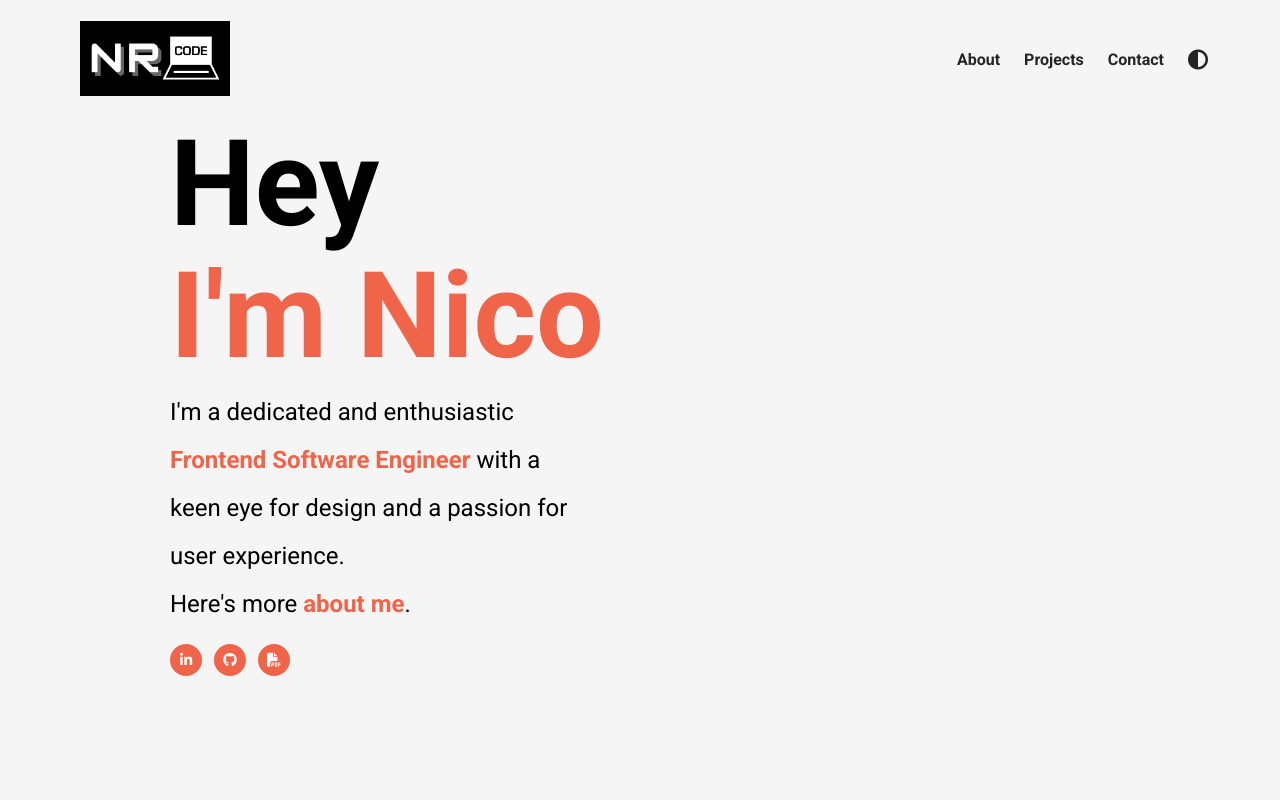
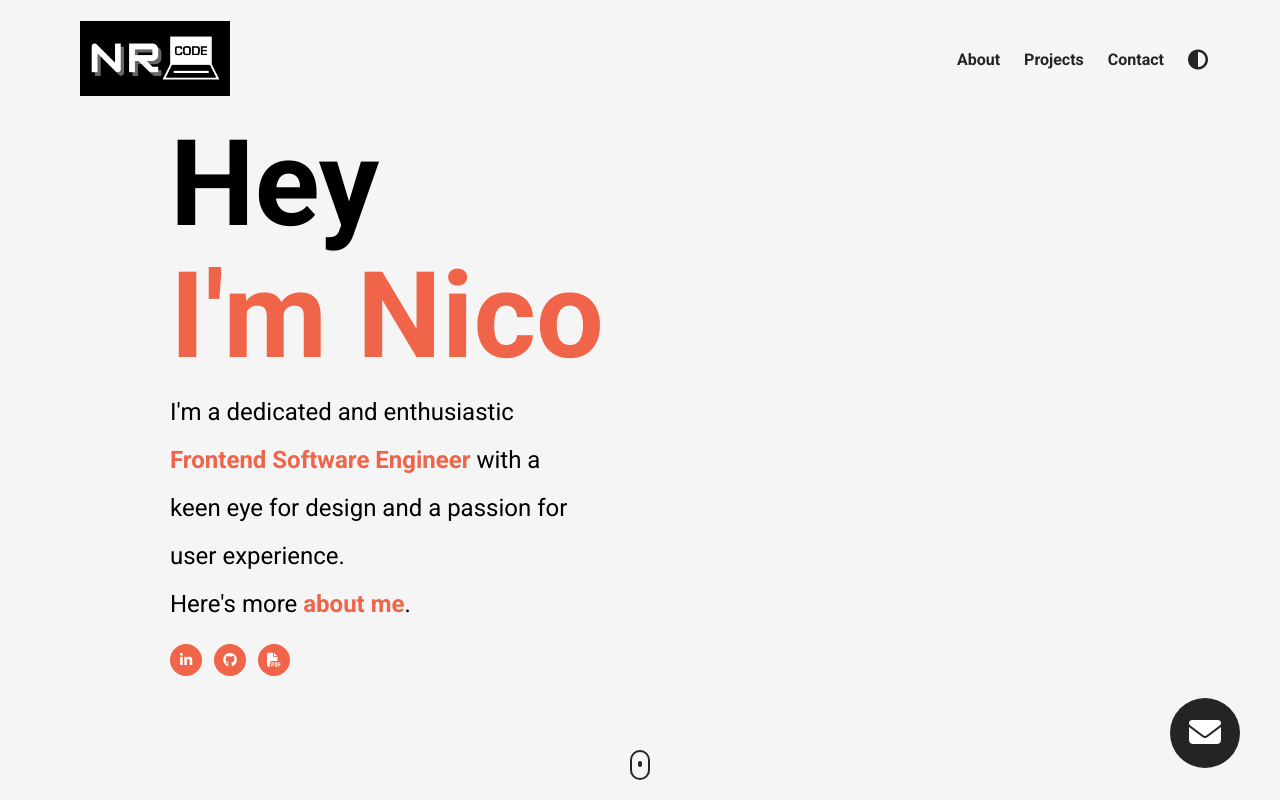
Before and after one commit to NchlR/Portfolio-Website-II, a plain HTML site: page index.html in a window 1280 px wide. Drawn offline with Linux system fonts and the light colour scheme.

Commit message:
landing page done

```diff
--- a/index.html
+++ b/index.html
@@ -39,7 +39,7 @@
               >Contact</a
             >
           </li>
-          <li class="nav__link">
+          <li class="nav__link click">
             <a
               href="#"
               class="nav__link--anchor link__hover-effect link__hover-effect--black"
@@ -69,13 +69,19 @@
             target="_blank" class="social__link click">
                 <i class="fab fa-github"></i>
             </a>
-            <a href=""
+            <a href="./assets/Justin Ramos - Tech.pdf"
             target="_blank" class="social__link click">
               <i class="fas fa-file-pdf"></i>
             </a>
           </div>
         </div>
       </header>
+      <button class="mail__btn click">
+        <i class="fas fa-envelope"></i>
+      </button>
+      <a href="" class="scroll">
+        <div class="scroll__icon click"></div>
+      </a>
     </section>
   </body>
 </html>
--- a/style.css
+++ b/style.css
@@ -19,6 +19,10 @@ p {
 
 a {
     text-decoration: none;
+}
+
+button {
+    cursor: pointer;
 }
 
 section {
@@ -89,6 +93,56 @@ section {
     border-radius: 50%;
 }
 
+.mail__btn {
+    width: 70px;
+    height: 70px;
+    font-size: 32px;
+    border-radius: 50%;
+    border: none;
+    background-color: #242424;
+    color: white;
+    position: absolute;
+    bottom: 32px;
+    right: 40px;
+}
+
+.scroll {
+    position: absolute;
+    bottom: 20px;
+    left: 50%;
+    transform: translateX(-50%);
+}
+
+.scroll__icon {
+    width: 20px;
+    height: 30px;
+    border: 2px solid #242424;
+    border-radius: 24px;
+    display: flex;
+    align-items: center;
+    justify-content: center;
+}
+
+.scroll__icon:after {
+    content: "";
+    width: 4px;
+    height: 6px;
+    margin-bottom: 8px;
+    background-color: #242424;
+    border-radius: 2px;
+    animation: scroll 1000ms infinite alternate-reverse;
+}
+
+@keyframes scroll {
+    0% {
+        transform: translateY(3px);
+    }
+
+    100% {
+        transform: translateY(-3px);
+    }
+}
+
 /* NAVIGATION */
 
 #personal-logo {
```
Also changed, not shown: 1 other file.
